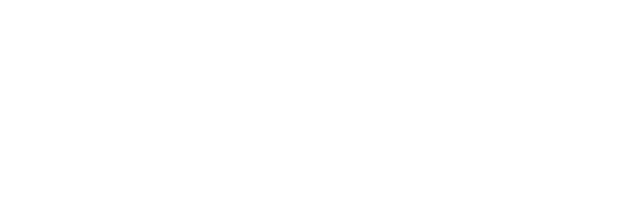
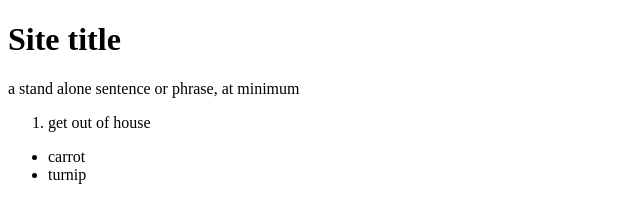
Before and after one commit to yadid7890/sample-project-one-com-330, a plain HTML site: page index.html in a window 1280 px wide. Shown: the whole page, without its empty margins (0-640 px from the left). Drawn offline with Linux system fonts and the light colour scheme.

Commit message:
add more infor to index file

```diff
--- a/index.html
+++ b/index.html
@@ -5,5 +5,22 @@
     <meta charset="utf-8" />
   </head>
   <body>
+    <h1>Site title</h1>
+    <h2></h2>
+    <h3></h3>
+
+    <p>
+      a stand alone sentence or phrase, at minimum
+    </p>
+
+    <ol>
+      <li>get out of house</li>
+    </ol>
+
+    <ul>
+      <li>carrot</li>
+      <li>turnip</li>
+    </ul>
+
   </body>
 </html>
```
